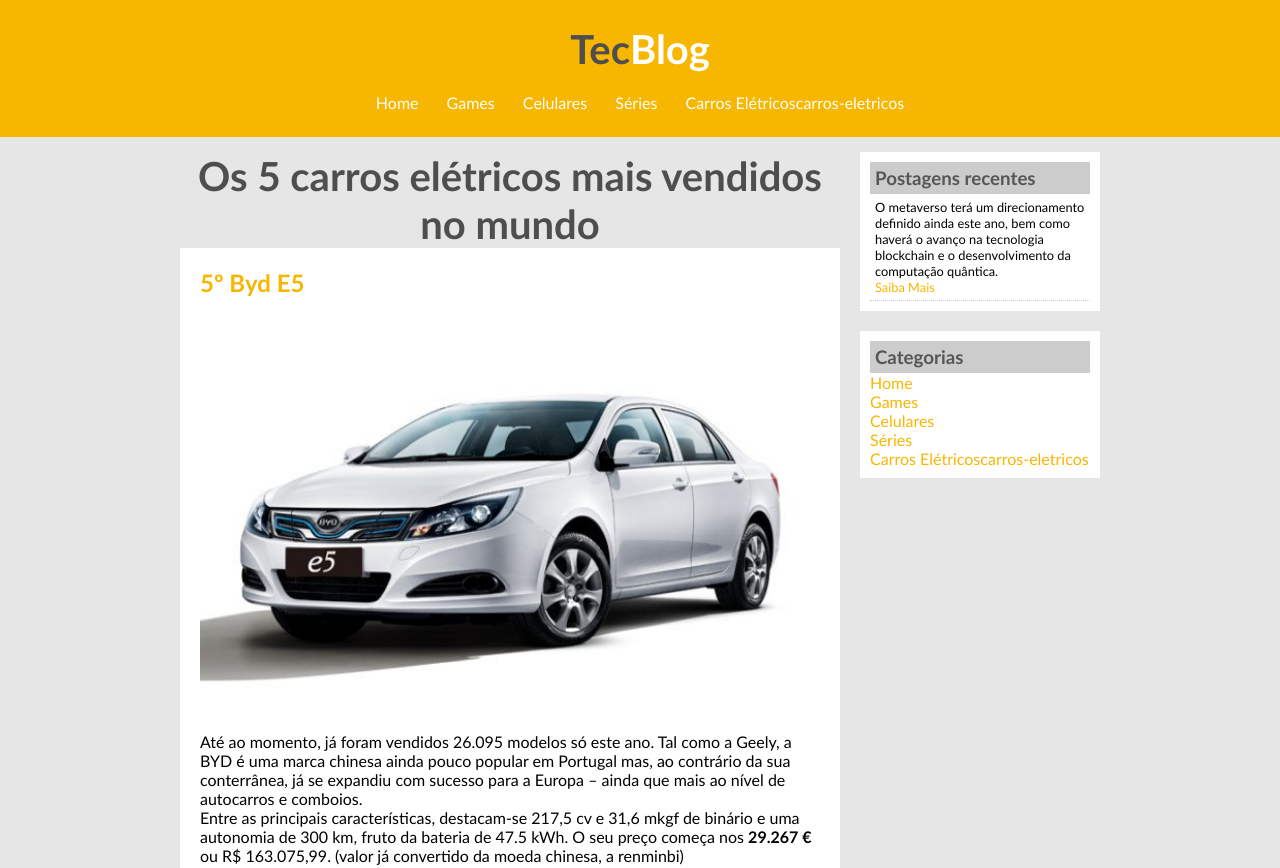
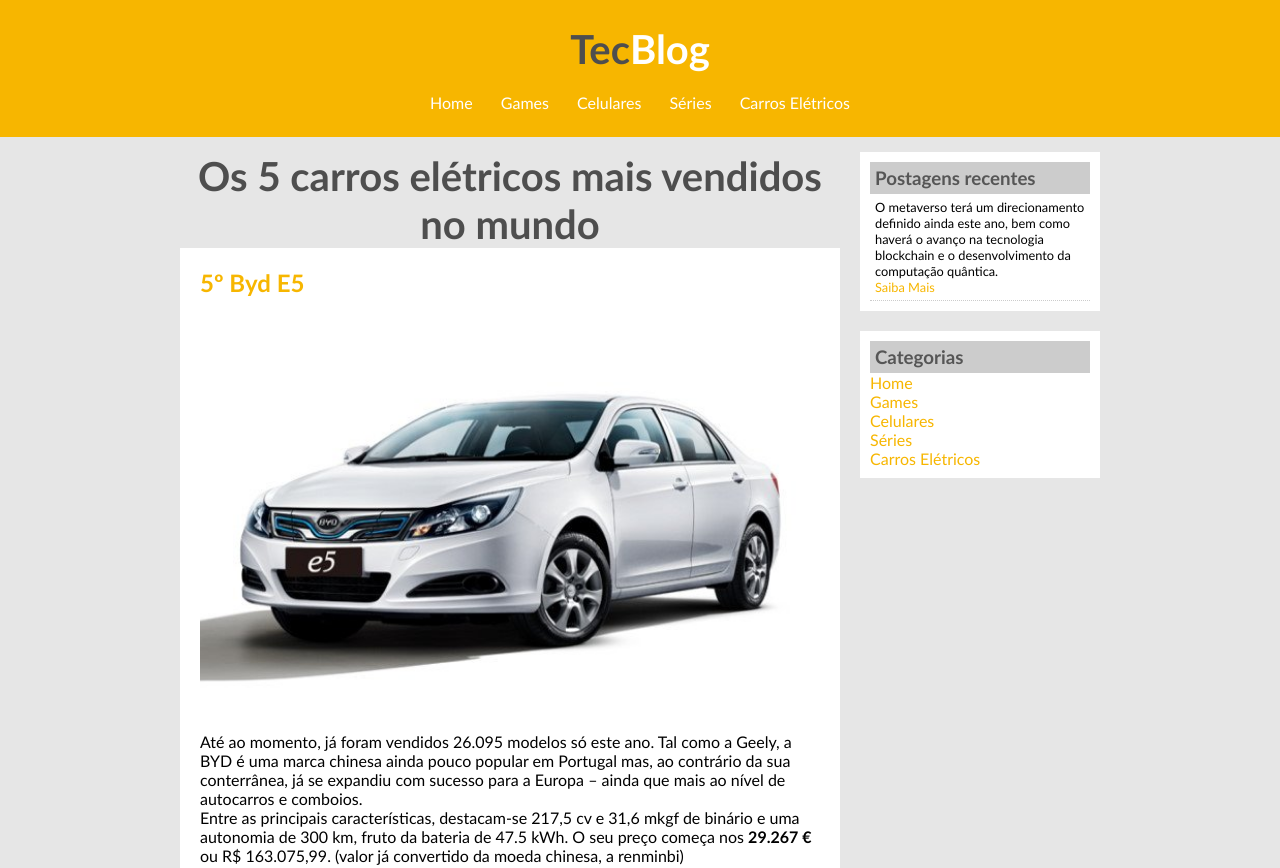
Before and after one commit to PedroMarques391/TecBlog, a plain HTML site: page carros-eletricos.html in a window 1280 px wide. Shown: the top 868 px of the page. Drawn offline with Linux system fonts and the light colour scheme.

Commit message:
Update carros-eletricos.html

```diff
--- a/carros-eletricos.html
+++ b/carros-eletricos.html
@@ -19,7 +19,7 @@
 			<a href="jogos.html">Games</a>
 			<a href="celulares.html">Celulares</a>
 			<a href="Séries.html">Séries</a>
-			<a href="carros-eletricos.html">Carros Elétricoscarros-eletricos</a>
+			<a href="carros-eletricos.html">Carros Elétricos</a>
 		</div>
 	</div>
 
@@ -95,7 +95,7 @@
 			<a href="jogos.html">Games</a><br>
 			<a href="celulares.html">Celulares</a><br>
 			<a href="Séries.html">Séries</a><br>
-			<a href="carros-eletricos.html">Carros Elétricoscarros-eletricos</a><br>
+			<a href="carros-eletricos.html">Carros Elétricos</a><br>
 		</div>
 
 
```
